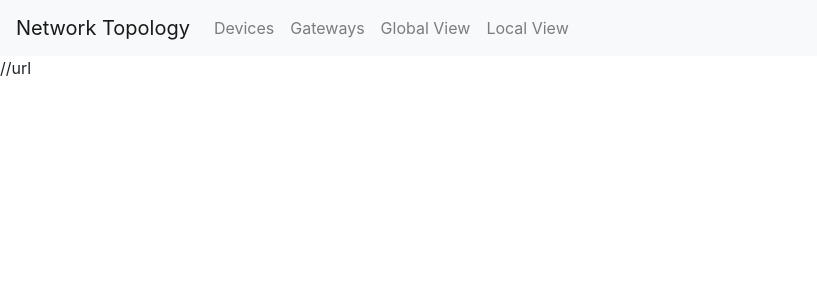
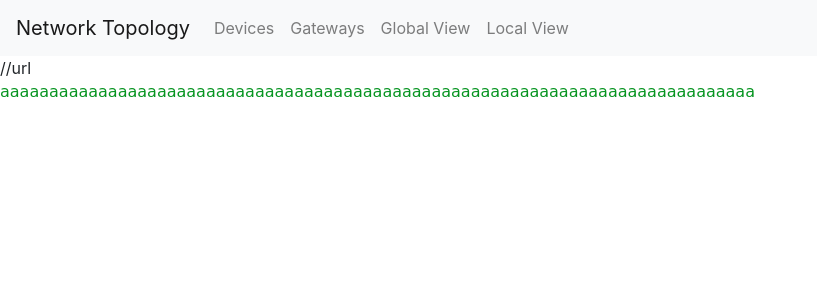
Before and after one commit to rydanie/TeamPG_IoT_Frontend, a React (Create React App) app: page /help in a window 1280 px wide. Shown: the top 300 px of the page, without its empty margins (0-817 px from the left). Built offline with nearby package versions, Linux system fonts and the light colour scheme.

Commit message:
help
added to help

```diff
--- a/src/help/Help.tsx
+++ b/src/help/Help.tsx
@@ -2,6 +2,6 @@ import React from "react";
 import "../App.css";
 export default function Help(){
     return <div class="faq">
-
+aaaaaaaaaaaaaaaaaaaaaaaaaaaaaaaaaaaaaaaaaaaaaaaaaaaaaaaaaaaaaaaaaaaaaaaaaaaaa
     </div>
 }
```
